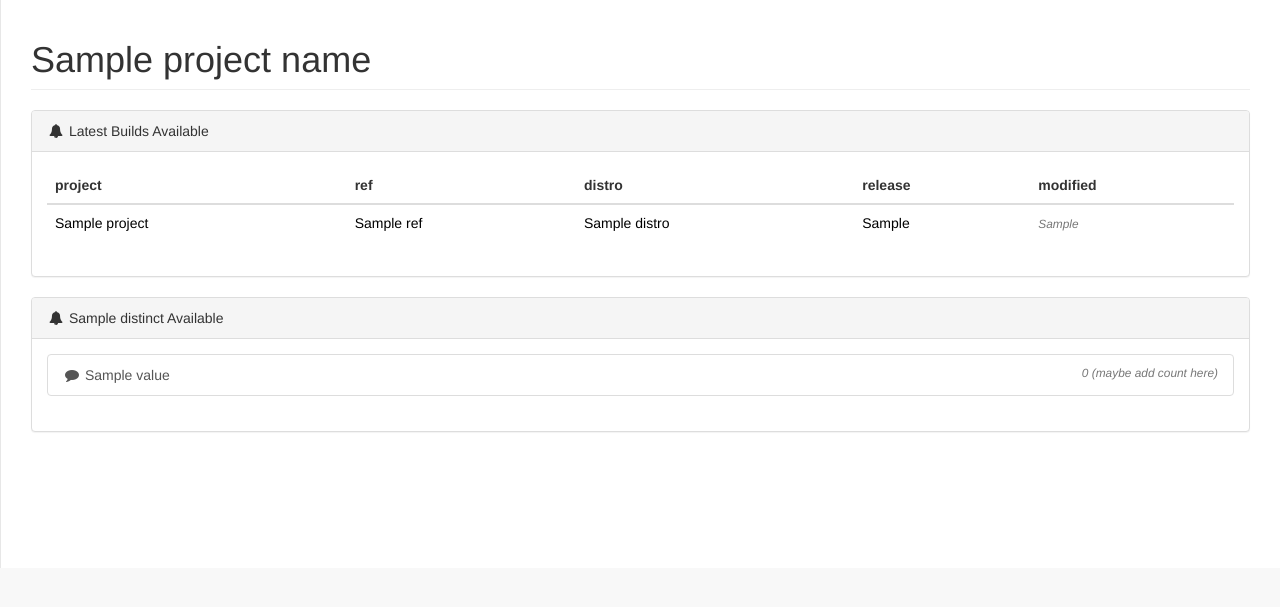
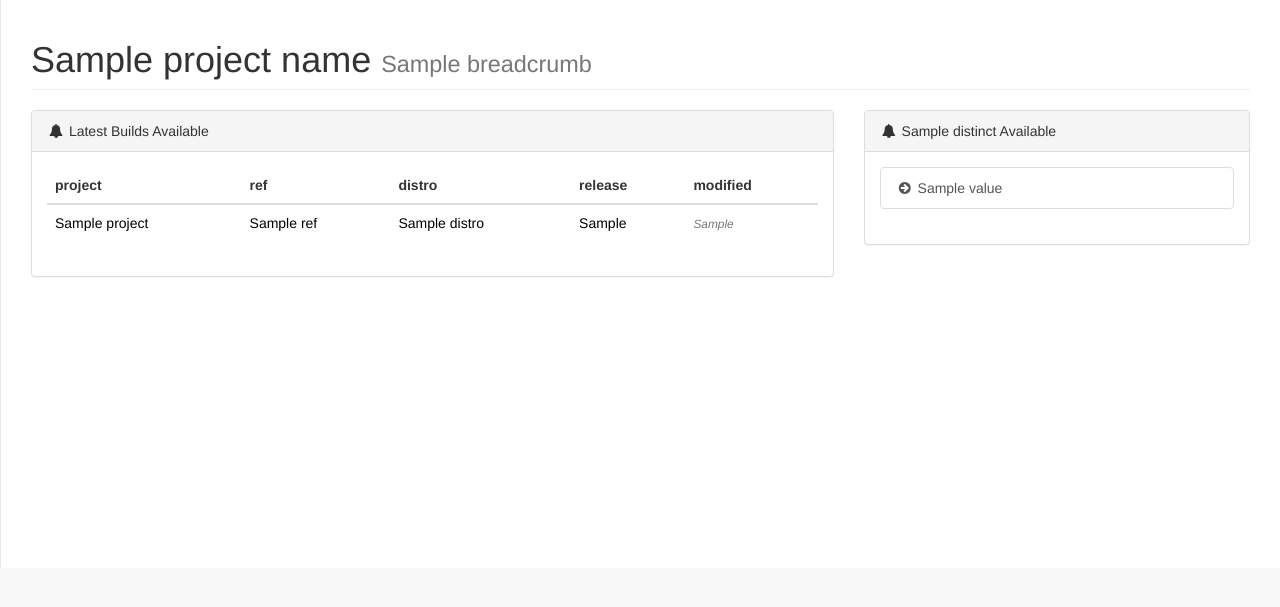
Before and after one commit to ceph/shaman, a Python web app: template shaman/templates/builds.html in a window 1280 px wide. Shown: the part 51-658 px from the top of the page. Run offline with Jinja, Linux system fonts and the light colour scheme; the template is opened without the code that fills it: most values are stand-ins (such as "Sample title", 1, 10 or a date in 2020); some libraries are stand-ins or nearby versions.

Commit message:
templates: make the listing pages have two columns
Signed-off-by: Andrew Schoen <aschoen@redhat.com>

```diff
--- a/shaman/templates/builds.html
+++ b/shaman/templates/builds.html
@@ -5,7 +5,7 @@
             <div class="row">
                 <div class="col-lg-12">
                     {% if project_name %}
-                    <h1 class="page-header">{{ project_name }}</h1>
+                    <h1 class="page-header">{{ project_name }} <small>{{ breadcrumb }}</small></h1>
                     {% else %}
                     <h1 class="page-header">Projects</h1>
                     {% endif %}
@@ -15,7 +15,7 @@
             <!-- /.row -->
             <div class="row">
                 <!-- /.col-lg-8 -->
-                <div class="col-lg-12">
+                <div class="col-md-8">
                     <div class="panel panel-default">
                         <div class="panel-heading">
                             <i class="fa fa-bell fa-fw"></i> Latest Builds Available
@@ -70,8 +70,11 @@
                         </div>
                         <!-- /.panel-body -->
                     </div>
+
+                </div>
                 {% if distinct %}
                 {% for name, value in distinct.items() %}
+                <div class="col-md-4">
                 <div class="panel panel-default">
                     <div class="panel-heading">
                         <i class="fa fa-bell fa-fw"></i> {{ name }} Available
@@ -81,9 +84,7 @@
                         <div class="list-group">
                             {% for v in value %}
                             <a href="{{ v }}" class="list-group-item">
-                                    <i class="fa fa-comment fa-fw"></i> {{ v }}
-                                    <span class="pull-right text-muted small"><em>0 (maybe add count here)</em>
-                                    </span>
+                                <i class="fa fa-arrow-circle-right fa-fw"></i> {{ v }}
                             </a>
                             {% endfor %}
                         </div>
@@ -94,9 +95,9 @@
                     </div>
                     <!-- /.panel-body -->
                 </div>
+                </div>
                 {% endfor %}
                 {% endif %}
-                </div>
             </div>
             <!-- /.row -->
         </div>
```
Lines whose indentation alone changed are shown as unchanged.
